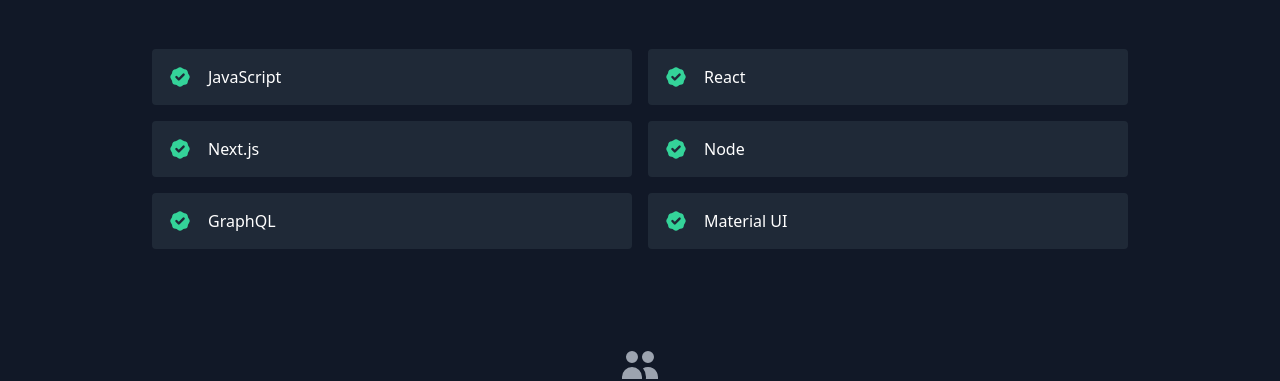
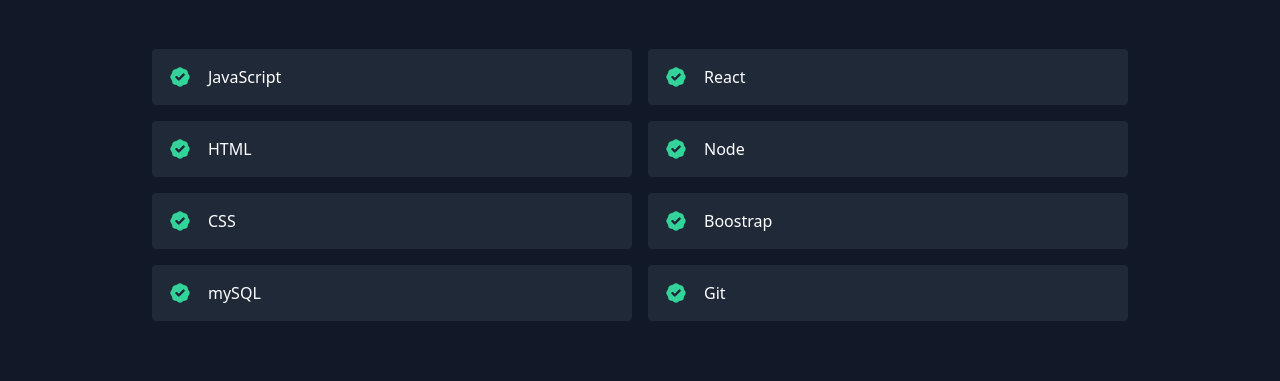
Before and after one commit to ronyelon/Portfolio-React, a React (Create React App) app: page / in a window 1280 px wide. Shown: the part 1600-1981 px from the top of the page. Built offline with nearby package versions, Linux system fonts and the light colour scheme.

Commit message:
update tech stack

```diff
--- a/src/data.js
+++ b/src/data.js
@@ -53,8 +53,10 @@
 export const skills = [
   "JavaScript",
   "React",
-  "Next.js",
+  "HTML",
   "Node",
-  "GraphQL",
-  "Material UI",
+  "CSS",
+  "Boostrap",
+  "mySQL",
+  "Git",
 ];
```
